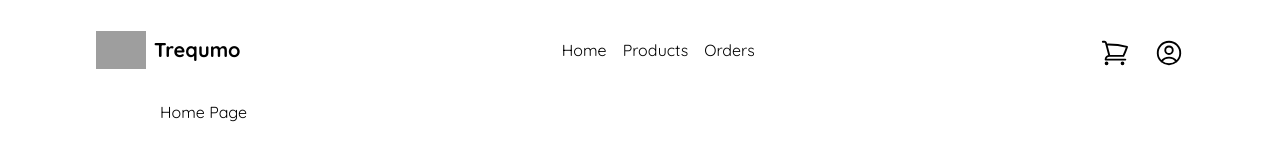
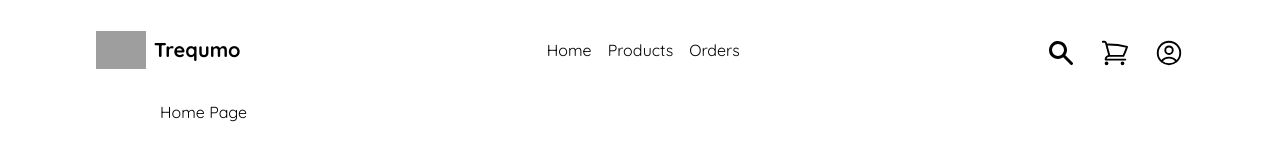
Before and after one commit to Kim-jules/e-commerce, a Next.js app: page / in a window 1280 px wide. Shown: the top 160 px of the page. Built offline with nearby package versions, Linux system fonts and the light colour scheme; no server answers; grey boxes are pictures that could not be loaded.

Commit message:
Search functionality

```diff
--- a/src/components/NavBar.tsx
+++ b/src/components/NavBar.tsx
@@ -1,6 +1,7 @@
 import React from "react";
 import Image from "next/image";
-import { HiOutlineUserCircle, HiOutlineShoppingCart, HiSearch } from "react-icons/hi2";
+import { HiOutlineUserCircle, HiOutlineShoppingCart } from "react-icons/hi2";
+import { HiSearch } from "react-icons/hi";
 import Link from "next/link";
 
 import {
@@ -35,7 +36,9 @@ const NavBar = () => {
           </div>
           <div className="buttons flex items-center space-x-6">
             <div className="search">
-
+            <button className="py-2 rounded text-3xl">
+                  <HiSearch className="inline-block" />
+                </button>
             </div>
             <div className="shopping-cart">
               <Link href="/cart" className="hover:text-gray-400">
```
